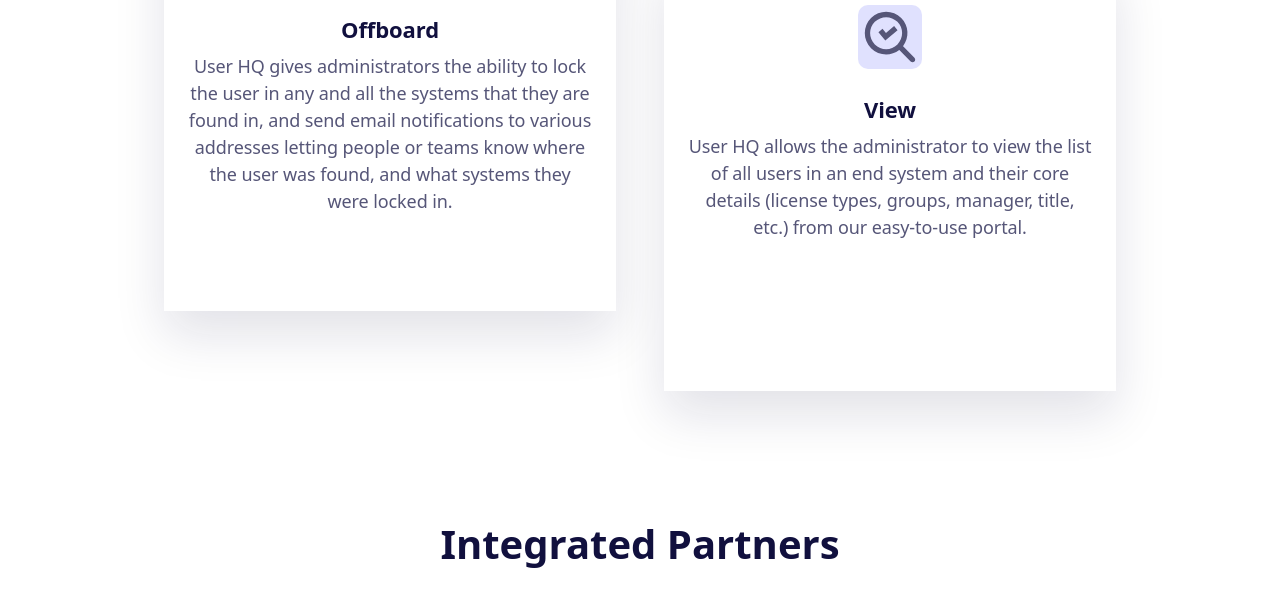
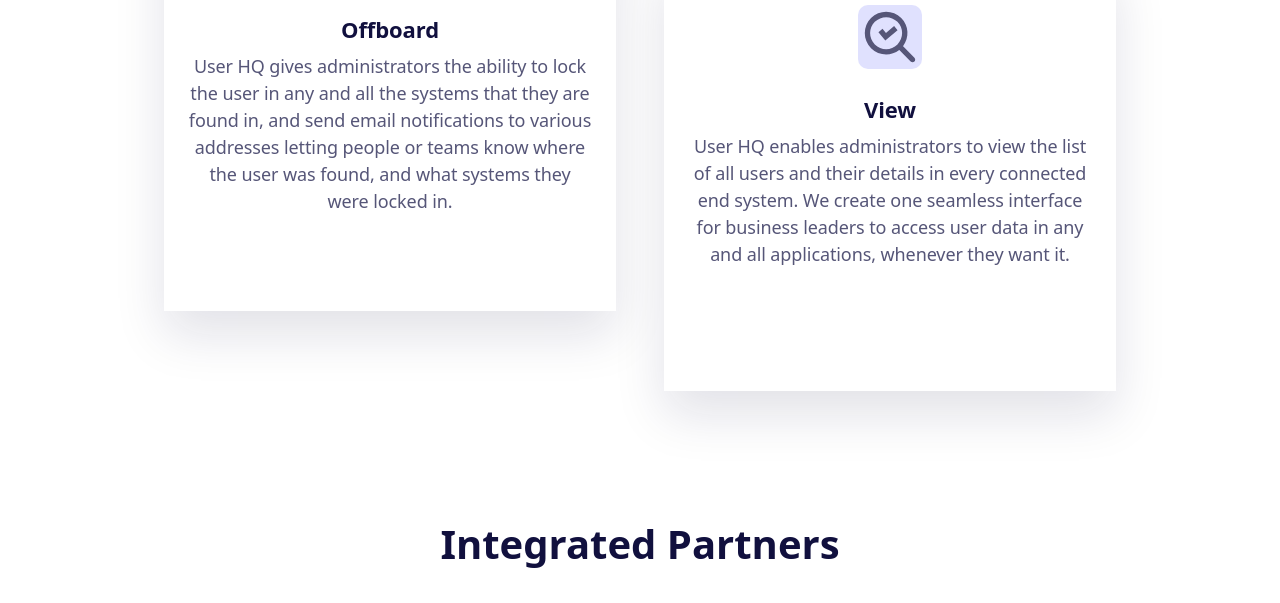
Before and after one commit to Explico-Engineering/explico-engineering.github.io, a website: page index.html in a window 1280 px wide. Shown: the part 2180-2783 px from the top of the page. Drawn offline with nearby package versions, Linux system fonts and the light colour scheme.

Commit message:
changed wording on view

```diff
--- a/index.html
+++ b/index.html
@@ -108,7 +108,8 @@
 					<div class="hero-inner">
 						<div class="hero-copy">
 							<h1 class="hero-title mt-0">User HQ</h1>
-							<p class="hero-paragraph">We simplify SaaS user management and increase security across your tech
+							<p class="hero-paragraph">We simplify SaaS user management and increase security across your
+								tech
 								stack.</p>
 							<div class="hero-form field field-grouped">
 								<div class="control control-expanded">
@@ -473,9 +474,11 @@
 										</svg>
 									</div>
 									<h4 class="feature-title h3-mobile mb-8">View</h4>
-									<p class="text-sm">User HQ allows the administrator to view the list of all users in
-										an end system and their core details (license types, groups, manager, title,
-										etc.) from our easy-to-use portal. </p>
+									<p class="text-sm">User HQ enables administrators to view the list of all users and
+										their details in
+										every connected end system. We create one seamless interface for business
+										leaders to access user data
+										in any and all applications, whenever they want it.</p>
 								</div>
 							</div>
 						</div>
```
